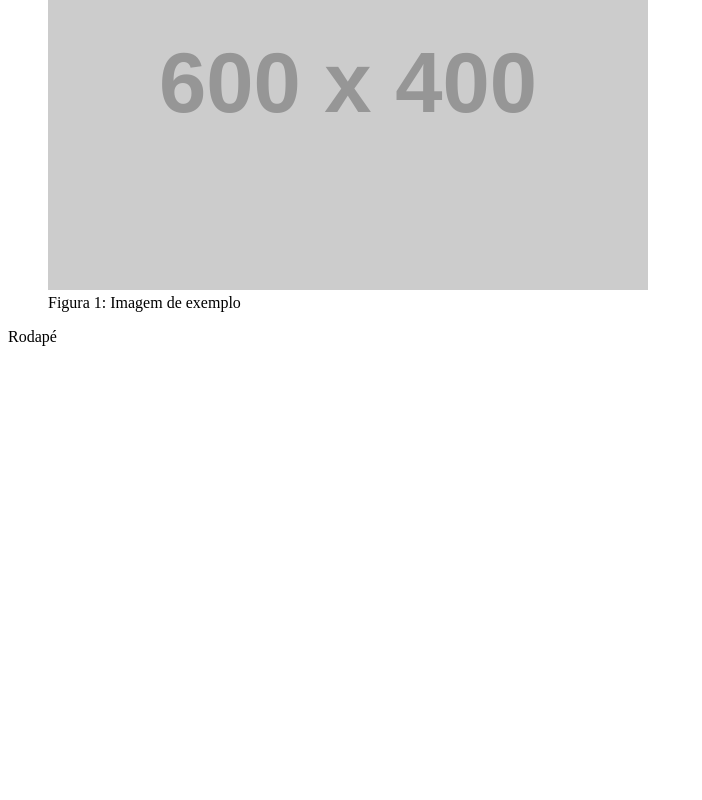
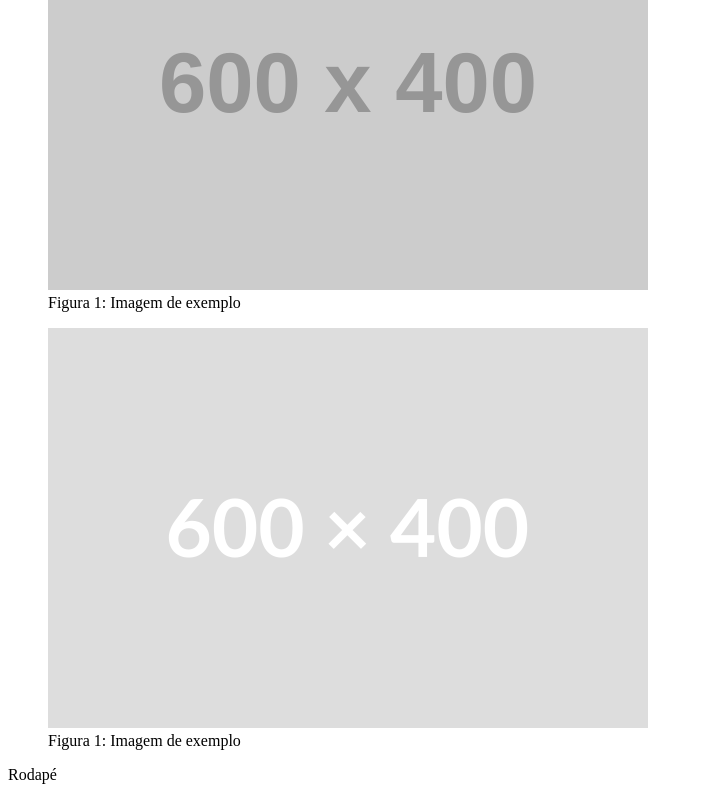
Before and after one commit to 1TDSPH-26/front-2sem-aula-10, a React (Vite) app in the folder my-app/: page / in a window 1280 px wide. Shown: the part 284-1084 px from the top of the page, without its empty margins (0-702 px from the left). Before the commit the page ends 800 px from the top, so only its background shows below. Built offline with nearby package versions, Linux system fonts and the light colour scheme.

Commit message:
feat : Colocando imagem no conteudoi

```diff
--- a/my-app/src/components/Conteudo.tsx
+++ b/my-app/src/components/Conteudo.tsx
@@ -1,3 +1,4 @@
+import quadrado from '../img/quadrado.png'
 export default function Conteudo() {
   return (
     <main>
@@ -8,6 +9,10 @@ export default function Conteudo() {
           <img src="https://placehold.co/600x400/1c1c1c1/FFFFFF/png" alt="Imagem de exemplo" />
           <figcaption>Figura 1: Imagem de exemplo</figcaption>
         </figure>
+        <figure>
+          <img src={quadrado} alt="Imagem de exemplo" />
+          <figcaption>Figura 1: Imagem de exemplo</figcaption>
+        </figure>
       </section>
     </main>
   )
```
